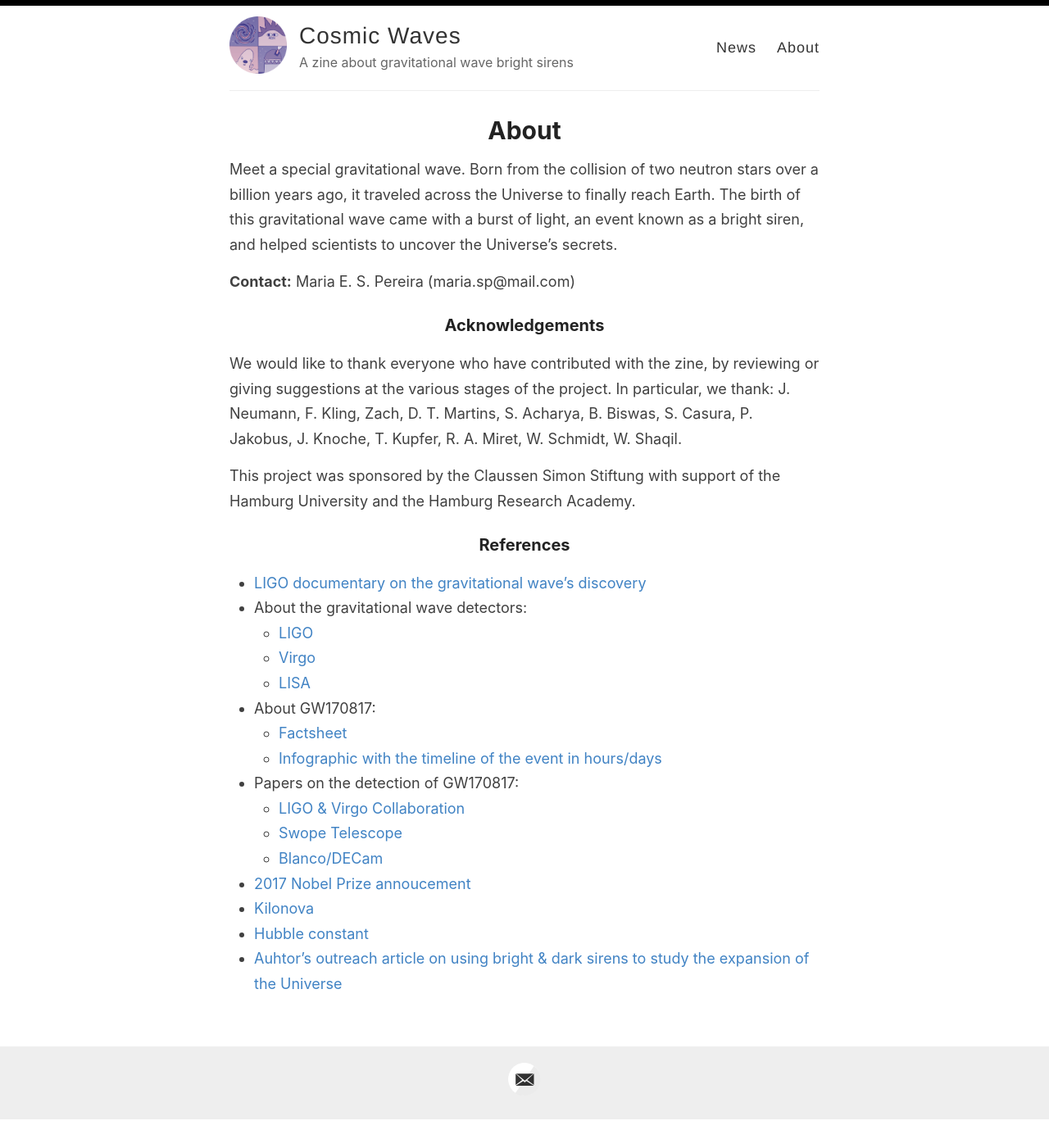
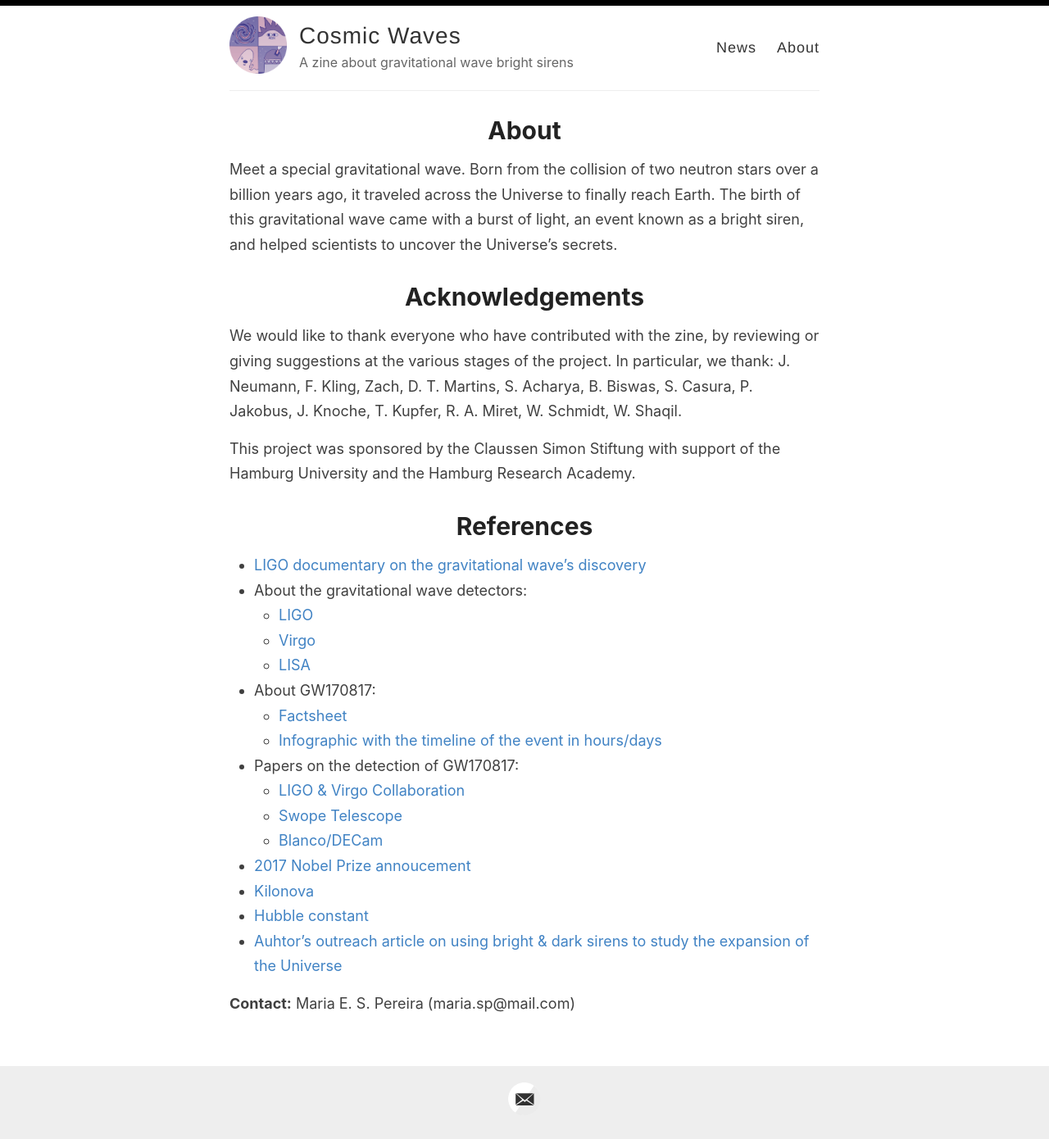
Before and after one commit to MariaElidaiana/cosmic-waves, a Jekyll site: the page built from _pages/about.md, in a window 1280 px wide. Shown: the whole page at 82% size. Built offline with Jekyll 4.4.1, drawn with Linux system fonts in a browser that asks for light colours; before the commit the page ends 1366 px from its top, so only the background shows below that; part of the change alters nothing that is shown.

```diff
--- a/_pages/about.md
+++ b/_pages/about.md
@@ -6,14 +6,12 @@ permalink: /about/
 
 Meet a special gravitational wave. Born from the collision of two neutron stars over a billion years ago, it traveled across the Universe to finally reach Earth. The birth of this gravitational wave came with a burst of light, an event known as a bright siren, and helped scientists to uncover the Universe's secrets.
 
-**Contact:** Maria E. S. Pereira (maria.sp@mail.com)
-
-### Acknowledgements
+# Acknowledgements
 We would like to thank everyone who have contributed with the zine, by reviewing or giving suggestions at the various stages of the project. In particular, we thank: J. Neumann, F. Kling, Zach, D. T. Martins, S. Acharya, B. Biswas, S. Casura, P. Jakobus, J. Knoche, T. Kupfer, R. A. Miret, W. Schmidt, W. Shaqil.
 
 This project was sponsored by the Claussen Simon Stiftung with support of the Hamburg University and the Hamburg Research Academy.
 
-### References
+# References
 
 - [LIGO documentary on the gravitational wave's discovery](https://www.ligo.caltech.edu/video/ligo-documentary)
 - About the gravitational wave detectors:
@@ -31,3 +29,5 @@ This project was sponsored by the Claussen Simon Stiftung with support of the Ha
 - [Kilonova](https://www.space.com/what-are-kilonovas)
 - [Hubble constant](https://news.uchicago.edu/explainer/hubble-constant-explained)
 - [Auhtor's outreach article on using bright & dark sirens to study the expansion of the Universe](https://science-chatter.blogs.uni-hamburg.de/?p=1013)
+
+**Contact:** Maria E. S. Pereira (maria.sp@mail.com)
```
